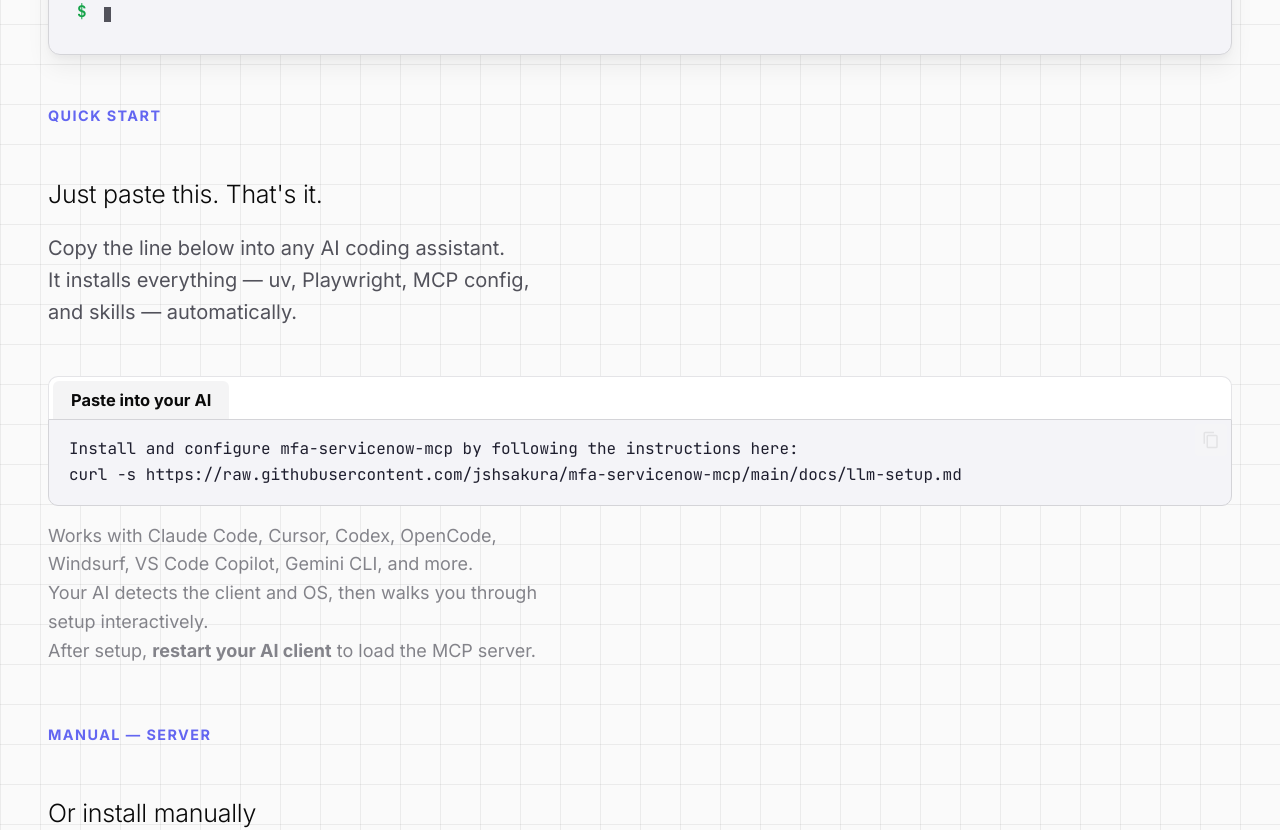
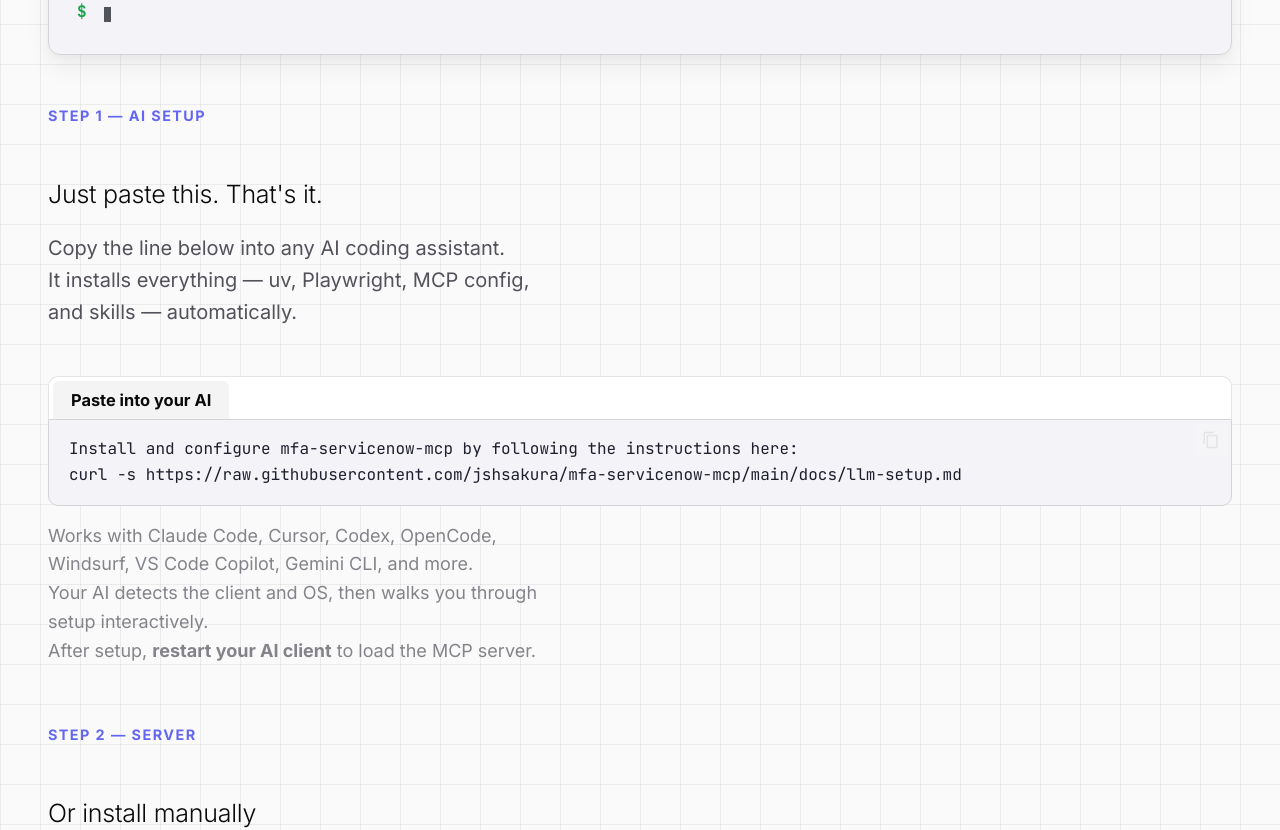
Before and after one commit to jshsakura/mfa-servicenow-mcp, an MkDocs documentation site: the page built from website/docs/index.md, in a window 1280 px wide and 1400 px high, scrolled down 777 px. Shown: the part 154-984 px from the top of the window. Built offline with MkDocs 1.6.1 and Material for MkDocs 9.7.7, drawn with Linux system fonts in a browser that asks for light colours; some web fonts are replaced; comment, search, counter and statistics services are not loaded; some of the changed text lies outside the part shown.

Commit message:
style: unify section labels as Step 1-4
Step 1: AI Setup, Step 2: Server, Step 3: Client Config, Step 4: Skills

Co-Authored-By: Claude Opus 4.6 (1M context) <noreply@anthropic.com>

```diff
--- a/website/docs/index.md
+++ b/website/docs/index.md
@@ -55,7 +55,7 @@ social:
 
 <div class="section" id="install" style="padding-top:48px;">
   <div class="section-inner">
-    <span class="section-label">Quick Start</span>
+    <span class="section-label">Step 1 — AI Setup</span>
     <h2 class="section-title">Just paste this. That's it.</h2>
     <p class="section-desc">
       Copy the line below into any AI coding assistant.<br>
@@ -81,7 +81,7 @@ curl -s https://raw.githubusercontent.com/jshsakura/mfa-servicenow-mcp/main/docs
     </p>
 
     <div style="margin-top:56px;">
-      <span class="section-label">Manual — Server</span>
+      <span class="section-label">Step 2 — Server</span>
       <h2 class="section-title">Or install manually</h2>
       <p class="section-desc">
         Prefer to do it yourself? Pick your OS. A real Chromium browser opens for MFA/SSO login — Okta, Entra ID, SAML all work out of the box.
@@ -151,7 +151,7 @@ servicenow-mcp \
     </div>
 
     <div style="margin-top:56px;">
-      <span class="section-label">Manual — Client</span>
+      <span class="section-label">Step 3 — Client Config</span>
       <h2 class="section-title">Paste into your AI client</h2>
       <p class="section-desc">
         Paste the config for your client. All use the same MCP server — only the format differs.
@@ -296,7 +296,7 @@ args = [
     </div>
 
     <div style="margin-top:56px;">
-      <span class="section-label">Step 2 — Skills</span>
+      <span class="section-label">Step 4 — Skills</span>
       <h2 class="section-title">Add LLM-optimized skills</h2>
       <p class="section-desc">
         Tools alone are raw API calls. Skills are what make your LLM actually useful —
```
